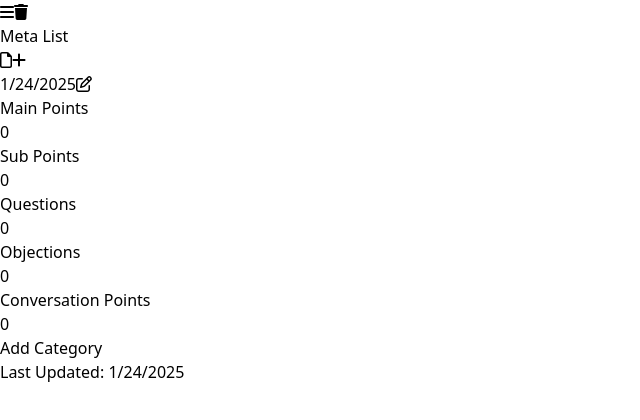
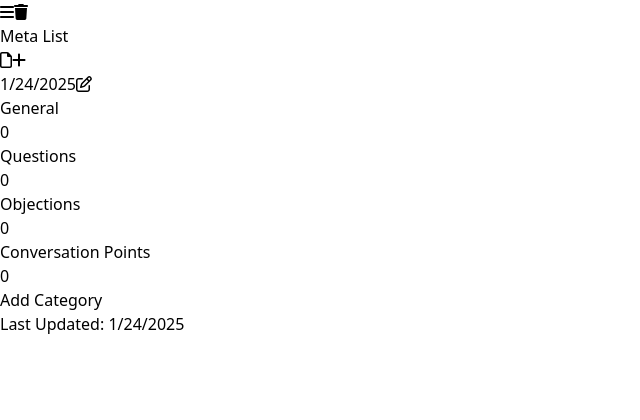
Before and after one commit to CollierTR/Study-Buddy, a React (Vite) app: page / in a window 1280 px wide. Shown: the top 420 px of the page, without its empty margins (0-640 px from the left). Built offline with nearby package versions, Linux system fonts and the light colour scheme.

Commit message:
changed default categories and improved note copy formatting

```diff
--- a/src/App.jsx
+++ b/src/App.jsx
@@ -13,11 +13,7 @@ const initialAppState = {
     mainTitle: date.toString(),
     bulletLists: [
       {
-        title: "Main Points",
-        points: []
-      },
-      {
-        title: "Sub Points",
+        title: "General",
         points: []
       },
       {
--- a/src/componets/File.jsx
+++ b/src/componets/File.jsx
@@ -3,7 +3,7 @@ import { faPenToSquare } from "@fortawesome/free-solid-svg-icons";
 import { FontAwesomeIcon } from "@fortawesome/react-fontawesome";
 
 function formatStateForCopy(state) {
-  let result = `${state.mainTitle}\n\n`;
+  let result = `${state.mainTitle}\n`;
 
   state.bulletLists.forEach(list => {
     if (list.points && list.points.length > 0) {
```
